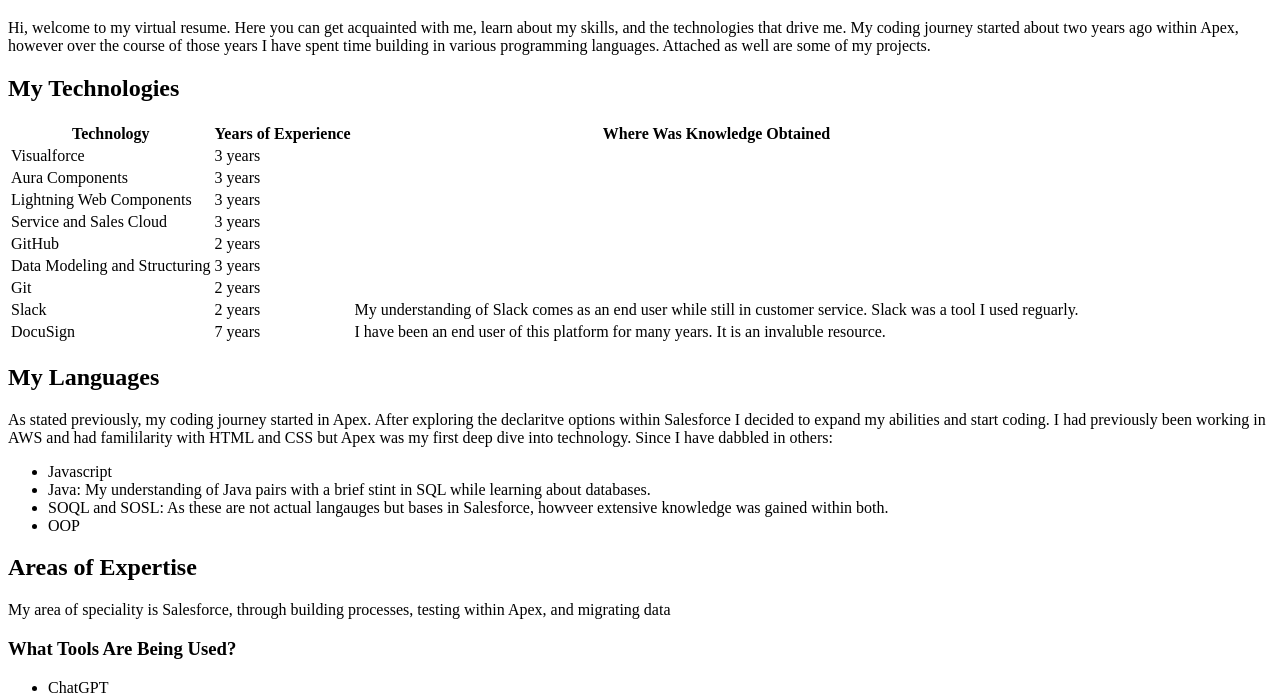
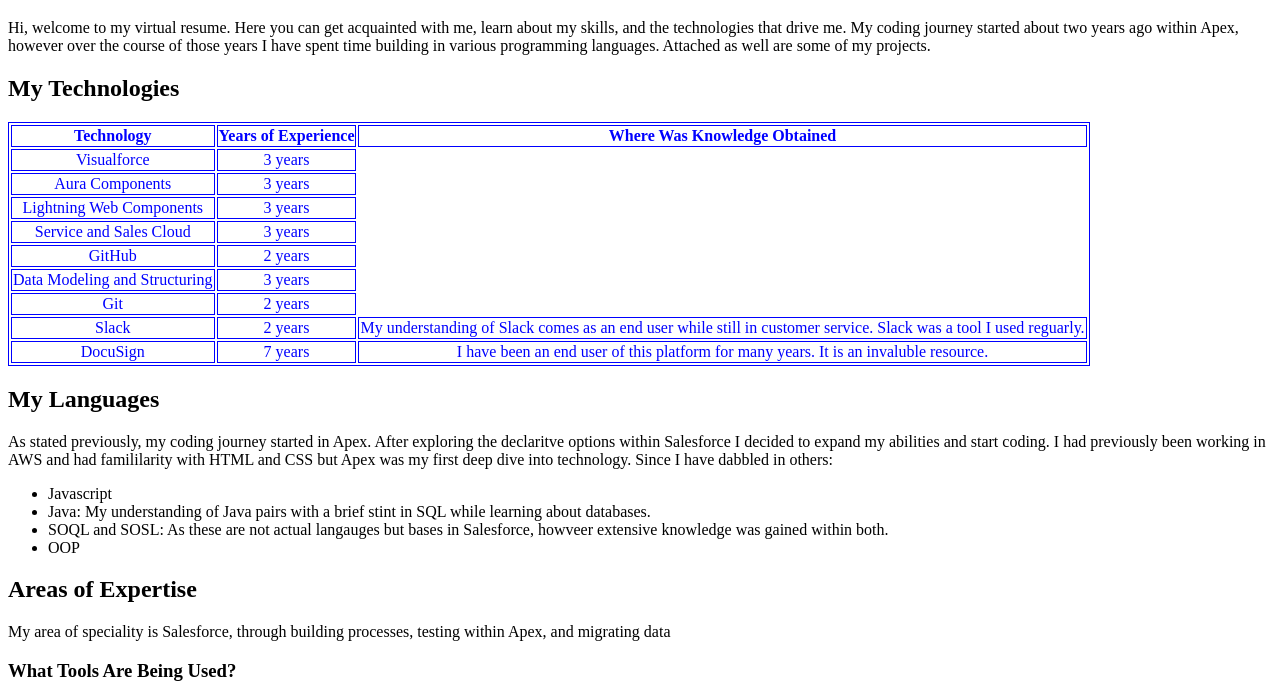
Before and after one commit to kayBCoding/Resume, a plain HTML site: page index.html in a window 1280 px wide. Shown: the part 61-755 px from the top of the page. Drawn offline with Linux system fonts and the light colour scheme.

Commit message:
git add --all

```diff
--- a/index.html
+++ b/index.html
@@ -112,7 +112,7 @@
         </section>
 
           <!-- Load external Javascript -->
-          <script src="scripts.js"></script>
+          <script src="app.js"></script>
 
     </body>
 
--- a/styles.css
+++ b/styles.css
@@ -0,0 +1,5 @@
+table, th, td {
+    border: 1px solid;
+    color: blue;
+    text-align: center;
+}
```
Also changed, not shown: app.js (deleted), scripts.js (added).
